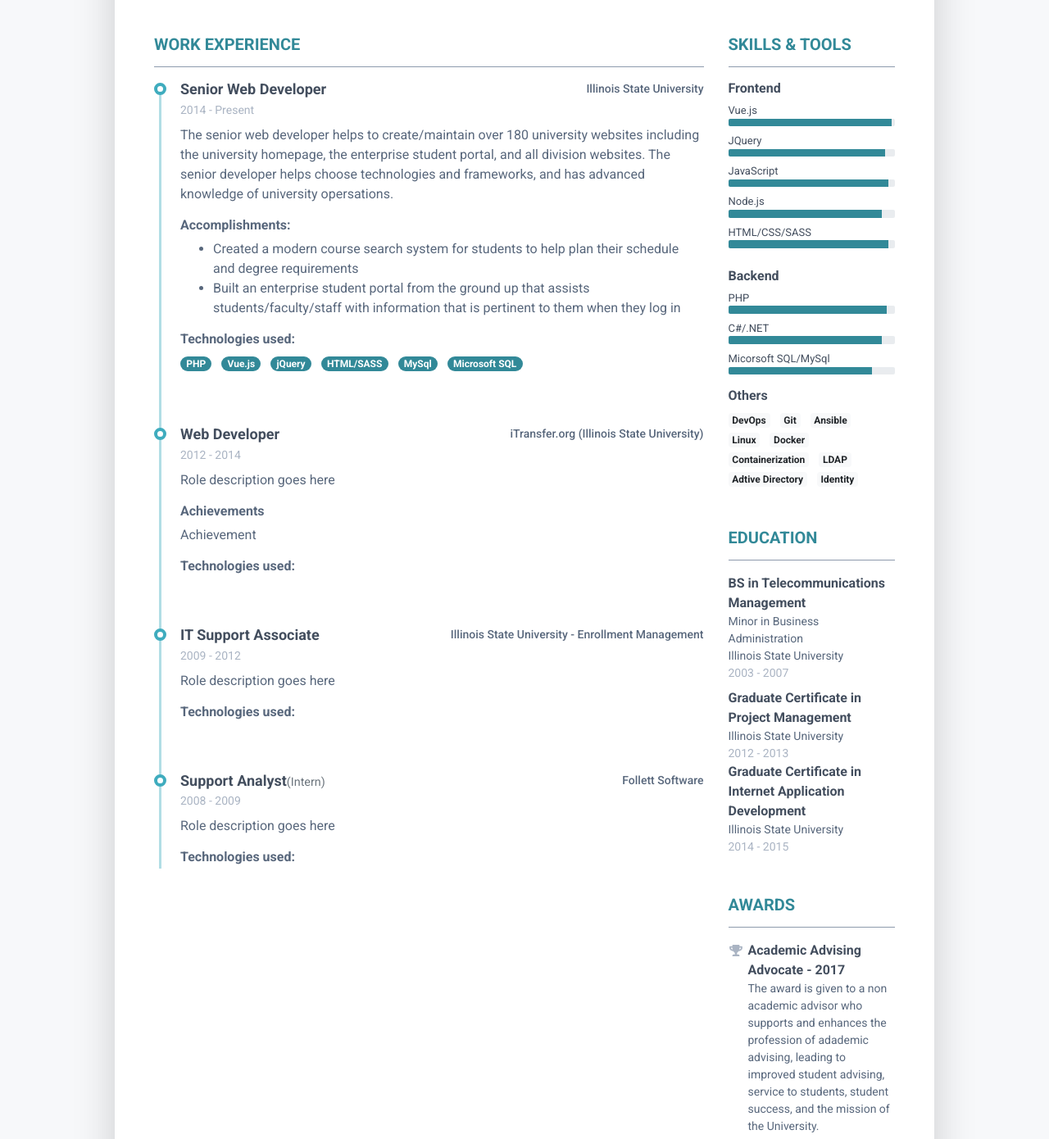
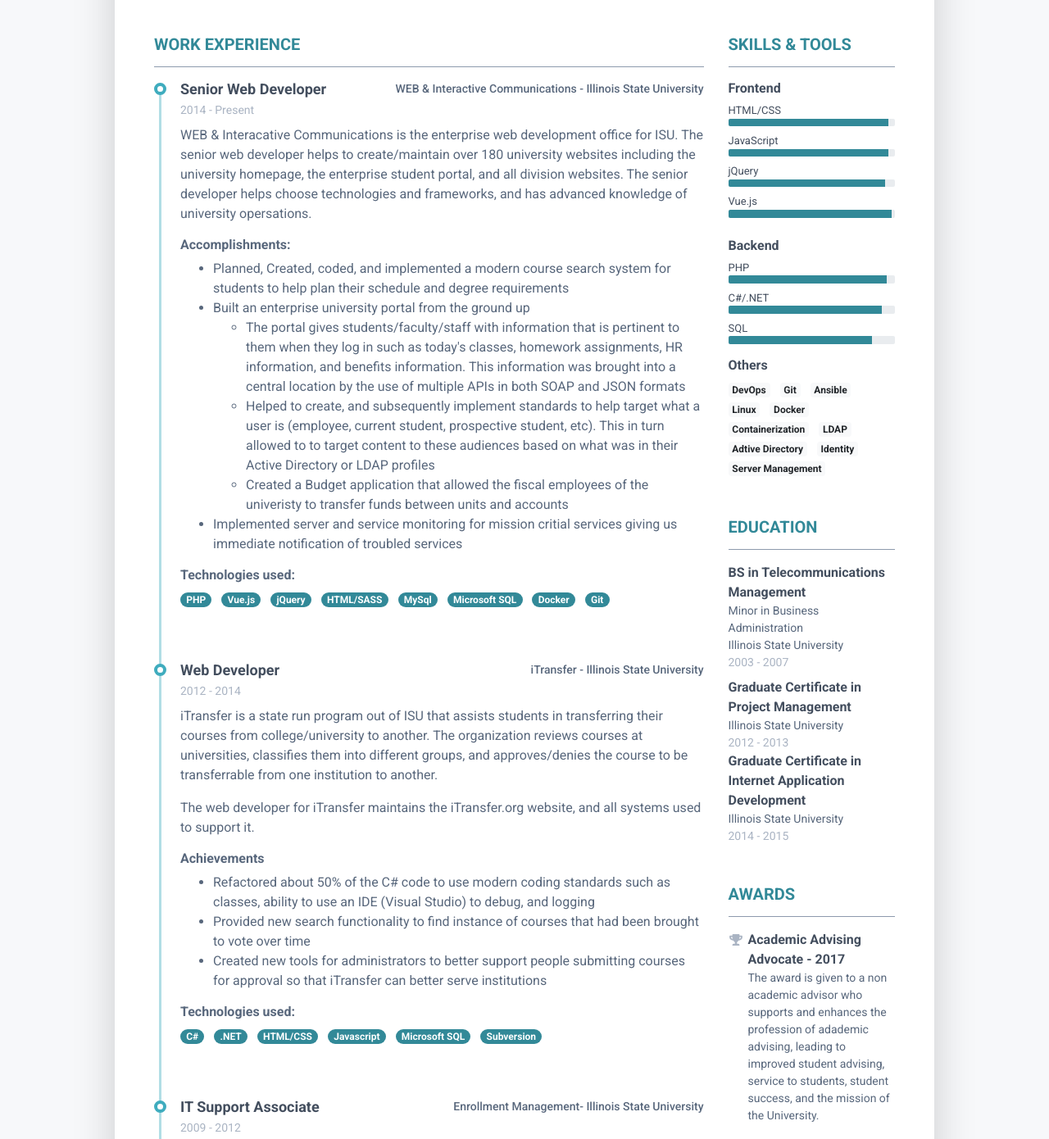
Before and after one commit to adamtjulian/adamtjulian.github.io, a plain HTML site: page index.html in a window 1280 px wide. Shown: the part 480-1870 px from the top of the page at 82% size. Drawn offline with Linux system fonts and the light colour scheme.

Commit message:
Added analytics, continued more career info

```diff
--- a/index.html
+++ b/index.html
@@ -1,6 +1,13 @@
 <!DOCTYPE html>
 <html lang="en">
 <head>
+	<!-- Google Tag Manager -->
+<script>(function(w,d,s,l,i){w[l]=w[l]||[];w[l].push({'gtm.start':
+		new Date().getTime(),event:'gtm.js'});var f=d.getElementsByTagName(s)[0],
+		j=d.createElement(s),dl=l!='dataLayer'?'&l='+l:'';j.async=true;j.src=
+		'https://www.googletagmanager.com/gtm.js?id='+i+dl;f.parentNode.insertBefore(j,f);
+		})(window,document,'script','dataLayer','GTM-5GQJD28');</script>
+		<!-- End Google Tag Manager -->
     <title>Adam Julian - Developer</title>
 
     <!-- Meta -->
@@ -23,7 +30,10 @@
 </head>
 
 <body>
-
+<!-- Google Tag Manager (noscript) -->
+<noscript><iframe src="https://www.googletagmanager.com/ns.html?id=GTM-5GQJD28"
+	height="0" width="0" style="display:none;visibility:hidden"></iframe></noscript>
+	<!-- End Google Tag Manager (noscript) -->
     <article class="resume-wrapper text-center position-relative">
 	    <div class="resume-wrapper-inner mx-auto text-left bg-white shadow-lg">
 		    <header class="resume-header pt-4 pt-md-0">
@@ -41,7 +51,7 @@
 					    <div class="secondary-info ml-md-auto mt-2">
 						    <ul class="resume-social list-unstyled">
 				                <li class="mb-3"><a href="https://www.linkedin.com/in/adam-julian-6084118b/"><span class="fa-container text-center mr-2"><i class="fab fa-linkedin-in fa-fw"></i></span>linkedin.com/in/adam-julian-6084118b/</a></li>
-				                <li class="mb-3"><a href="https://github.com/adamtjulian/"><span class="fa-container text-center mr-2"><i class="fab fa-github-alt fa-fw"></i></span>https://github.com/adamtjulian/</a></li>
+				                <li class="mb-3"><a href="https://github.com/adamtjulian/"><span class="fa-container text-center mr-2"><i class="fab fa-github-alt fa-fw"></i></span>github.com/adamtjulian/</a></li>
 <!-- 				                <li class="mb-3"><a href="#"><span class="fa-container text-center mr-2"><i class="fab fa-codepen fa-fw"></i></span>codepen.io/username/</a></li>
 				                <li><a href="#"><span class="fa-container text-center mr-2"><i class="fas fa-globe"></i></span>yourwebsite.com</a></li> -->
 						    </ul>
@@ -68,18 +78,24 @@
 									    <div class="resume-timeline-item-header mb-2">
 										    <div class="d-flex flex-column flex-md-row">
 										        <h3 class="resume-position-title font-weight-bold mb-1">Senior Web Developer</h3>
-										        <div class="resume-company-name ml-auto">Illinois State University</div>
+										        <div class="resume-company-name ml-auto">WEB &amp; Interactive Communications - Illinois State University</div>
 										    </div><!--//row-->
 										    <div class="resume-position-time">2014 - Present</div>
 									    </div><!--//resume-timeline-item-header-->
 									    <div class="resume-timeline-item-desc">
-										    <p>The senior web developer helps to create/maintain over 180 university websites including the university homepage, the enterprise student portal, and all division websites. The senior developer helps choose technologies and frameworks, and has advanced knowledge of university opersations.</p>
+										    <p>WEB &amp; Interacative Communications is the enterprise web development office for ISU. The senior web developer helps to create/maintain over 180 university websites including the university homepage, the enterprise student portal, and all division websites. The senior developer helps choose technologies and frameworks, and has advanced knowledge of university opersations.</p>
 										    <h4 class="resume-timeline-item-desc-heading font-weight-bold">Accomplishments:</h4>
 										    <!-- <p>Praesentium voluptatum deleniti atque corrupti quos dolores et quas molestias excepturi sint occaecati cupiditate non provident.</p> -->
 										    <ul>
-											    <li>Created a modern course search system for students to help plan their schedule and degree requirements</li>
-											    <li>Built an enterprise student portal from the ground up that assists students/faculty/staff with information that is pertinent to them when they log in</li>
-											    <!-- <li>Helped to create, and subsequently </li> -->
+											    <li>Planned, Created, coded, and implemented a modern course search system for students to help plan their schedule and degree requirements</li>
+											    <li>Built an enterprise university portal from the ground up</li>
+										    	<ul>
+												    <li>The portal gives students/faculty/staff with information that is pertinent to them when they log in such as today's classes, homework assignments, HR information, and benefits information. This information was brought into a central location by the use of multiple APIs in both SOAP and JSON formats</li>
+												    <li>Helped to create, and subsequently implement standards to help target what a user is (employee, current student, prospective student, etc). This in turn allowed to to target content to these audiences based on what was in their Active Directory or LDAP profiles</li>
+												    <li>Created a Budget application that allowed the fiscal employees of the univeristy to transfer funds between units and accounts</li>
+												</ul>
+												<li>Implemented server and service monitoring for mission critial services giving us immediate notification of troubled services</li>
+
 										    </ul>
 										    <h4 class="resume-timeline-item-desc-heading font-weight-bold">Technologies used:</h4>
 										    <ul class="list-inline">
@@ -89,6 +105,8 @@
 											    <li class="list-inline-item"><span class="badge badge-primary badge-pill">HTML/SASS</span></li>
 											    <li class="list-inline-item"><span class="badge badge-primary badge-pill">MySql</span></li>
 											    <li class="list-inline-item"><span class="badge badge-primary badge-pill">Microsoft SQL</span></li>
+											    <li class="list-inline-item"><span class="badge badge-primary badge-pill">Docker</span></li>
+											    <li class="list-inline-item"><span class="badge badge-primary badge-pill">Git</span></li>
 										    </ul>
 									    </div><!--//resume-timeline-item-desc-->
 
@@ -99,22 +117,26 @@
 									    <div class="resume-timeline-item-header mb-2">
 										    <div class="d-flex flex-column flex-md-row">
 										        <h3 class="resume-position-title font-weight-bold mb-1">Web Developer</h3>
-										        <div class="resume-company-name ml-auto">iTransfer.org (Illinois State University)</div>
+										        <div class="resume-company-name ml-auto">iTransfer - Illinois State University</div>
 										    </div><!--//row-->
 										    <div class="resume-position-time">2012 - 2014</div>
 									    </div><!--//resume-timeline-item-header-->
 									    <div class="resume-timeline-item-desc">
-										    <p>Role description goes here</p>
+										    <p>iTransfer is a state run program out of ISU that assists students in transferring their courses from college/university to another. The organization reviews courses at universities, classifies them into different groups, and approves/denies the course to be transferrable from one institution to another.</p><p>The web developer for iTransfer maintains the iTransfer.org website, and all systems used to support it.</p>
 										    <h4 class="resume-timeline-item-desc-heading font-weight-bold">Achievements</h4>
-										    <p>Achievement</p>
+										    <ul>
+										    	<li>Refactored about 50% of the C# code to use modern coding standards such as classes, ability to use an IDE (Visual Studio) to debug, and logging</li>
+										    	<li>Provided new search functionality to find instance of courses that had been brought to vote over time</li>
+										    	<li>Created new tools for administrators to better support people submitting courses for approval so that iTransfer can better serve institutions</li>
+									    	</ul>
 										    <h4 class="resume-timeline-item-desc-heading font-weight-bold">Technologies used:</h4>
 										    <ul class="list-inline">
-<!-- 											    <li class="list-inline-item"><span class="badge badge-primary badge-pill">React</span></li>
-											    <li class="list-inline-item"><span class="badge badge-primary badge-pill">Redux</span></li>
-											    <li class="list-inline-item"><span class="badge badge-primary badge-pill">Django</span></li>
-											    <li class="list-inline-item"><span class="badge badge-primary badge-pill">Webpack</span></li>
-											    <li class="list-inline-item"><span class="badge badge-primary badge-pill">HTML/SASS</span></li>
-											    <li class="list-inline-item"><span class="badge badge-primary badge-pill">MySQL</span></li> -->
+											    <li class="list-inline-item"><span class="badge badge-primary badge-pill">C#</span></li>
+											    <li class="list-inline-item"><span class="badge badge-primary badge-pill">.NET</span></li>
+											    <li class="list-inline-item"><span class="badge badge-primary badge-pill">HTML/CSS</span></li>
+											    <li class="list-inline-item"><span class="badge badge-primary badge-pill">Javascript</span></li>
+											    <li class="list-inline-item"><span class="badge badge-primary badge-pill">Microsoft SQL</span></li>
+											    <li class="list-inline-item"><span class="badge badge-primary badge-pill">Subversion</span></li>
 										    </ul>
 									    </div><!--//resume-timeline-item-desc-->
 
@@ -125,7 +147,7 @@
 									    <div class="resume-timeline-item-header mb-2">
 										    <div class="d-flex flex-column flex-md-row">
 										        <h3 class="resume-position-title font-weight-bold mb-1">IT Support Associate</h3>
-										        <div class="resume-company-name ml-auto">Illinois State University - Enrollment Management</div>
+										        <div class="resume-company-name ml-auto">Enrollment Management- Illinois State University</div>
 										    </div><!--//row-->
 										    <div class="resume-position-time">2009 - 2012</div>
 									    </div><!--//resume-timeline-item-header-->
@@ -147,7 +169,7 @@
 
 									    <div class="resume-timeline-item-header mb-2">
 										    <div class="d-flex flex-column flex-md-row">
-										        <h3 class="resume-position-title font-weight-bold mb-1">Support Analyst<small class="text-muted">(Intern)</small></h3>
+										        <h3 class="resume-position-title font-weight-bold mb-1">Support Analyst</h3>
 										        <div class="resume-company-name ml-auto">Follett Software</div>
 										    </div><!--//row-->
 										    <div class="resume-position-time">2008 - 2009</div>
@@ -184,15 +206,9 @@
 							        <h4 class="resume-skills-cat font-weight-bold">Frontend</h4>
 							        <ul class="list-unstyled mb-4">
 								        <li class="mb-2">
-								            <div class="resume-skill-name">Vue.js</div>
+								            <div class="resume-skill-name">HTML/CSS</div>
 									        <div class="progress resume-progress">
-											    <div class="progress-bar theme-progress-bar-dark" role="progressbar" style="width: 98%" aria-valuenow="25" aria-valuemin="0" aria-valuemax="100"></div>
-											</div>
-								        </li>
-								        <li class="mb-2">
-								            <div class="resume-skill-name">JQuery</div>
-									        <div class="progress resume-progress">
-											    <div class="progress-bar theme-progress-bar-dark" role="progressbar" style="width: 94%" aria-valuenow="25" aria-valuemin="0" aria-valuemax="100"></div>
+											    <div class="progress-bar theme-progress-bar-dark" role="progressbar" style="width: 96%" aria-valuenow="25" aria-valuemin="0" aria-valuemax="100"></div>
 											</div>
 								        </li>
 								        <li class="mb-2">
@@ -201,17 +217,16 @@
 											    <div class="progress-bar theme-progress-bar-dark" role="progressbar" style="width: 96%" aria-valuenow="25" aria-valuemin="0" aria-valuemax="100"></div>
 											</div>
 								        </li>
-
 								        <li class="mb-2">
-								            <div class="resume-skill-name">Node.js</div>
+								            <div class="resume-skill-name">jQuery</div>
 									        <div class="progress resume-progress">
-											    <div class="progress-bar theme-progress-bar-dark" role="progressbar" style="width: 92%" aria-valuenow="25" aria-valuemin="0" aria-valuemax="100"></div>
+											    <div class="progress-bar theme-progress-bar-dark" role="progressbar" style="width: 94%" aria-valuenow="25" aria-valuemin="0" aria-valuemax="100"></div>
 											</div>
 								        </li>
 								        <li class="mb-2">
-								            <div class="resume-skill-name">HTML/CSS/SASS</div>
+								            <div class="resume-skill-name">Vue.js</div>
 									        <div class="progress resume-progress">
-											    <div class="progress-bar theme-progress-bar-dark" role="progressbar" style="width: 96%" aria-valuenow="25" aria-valuemin="0" aria-valuemax="100"></div>
+											    <div class="progress-bar theme-progress-bar-dark" role="progressbar" style="width: 98%" aria-valuenow="25" aria-valuemin="0" aria-valuemax="100"></div>
 											</div>
 								        </li>
 							        </ul>
@@ -233,7 +248,7 @@
 											</div>
 								        </li>
 								        <li class="mb-2">
-								            <div class="resume-skill-name">Micorsoft SQL/MySql</div>
+								            <div class="resume-skill-name">SQL</div>
 									        <div class="progress resume-progress">
 											    <div class="progress-bar theme-progress-bar-dark" role="progressbar" style="width: 86%" aria-valuenow="25" aria-valuemin="0" aria-valuemax="100"></div>
 											</div>
@@ -260,7 +275,7 @@
 							            <li class="list-inline-item"><span class="badge badge-light">LDAP</span></li>
 							            <li class="list-inline-item"><span class="badge badge-light">Adtive Directory</span></li>
 							            <li class="list-inline-item"><span class="badge badge-light">Identity</span></li>
-							            <!-- <li class="list-inline-item"><span class="badge badge-light">Balsamiq</span></li> -->
+							            <li class="list-inline-item"><span class="badge badge-light">Server Management</span></li>
 							            <!-- <li class="list-inline-item"><span class="badge badge-light">WordPress</span></li> -->
 							            <!-- <li class="list-inline-item"><span class="badge badge-light">Shopify</span></li> -->
 						            </ul>
```
